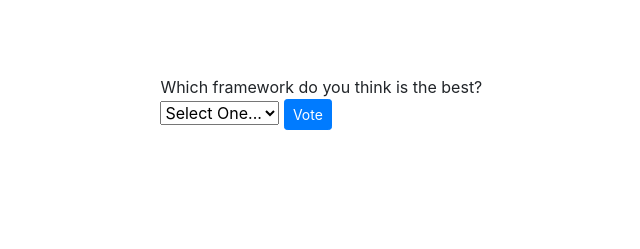
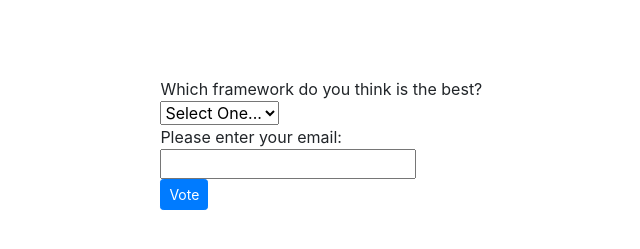
Before and after one commit to garylamountain/launchpadlab_challenge, a PHP site: page / in a window 1280 px wide. Shown: the part 270-519 px from the top of the page, without its empty margins (262-902 px from the left). Run offline with PHP 8.4, Linux system fonts and the light colour scheme; some libraries are stand-ins or nearby versions.

Commit message:
added input field for email

```diff
--- a/launchpadlab_challenge_frontend/index.css
+++ b/launchpadlab_challenge_frontend/index.css
@@ -1,5 +1,5 @@
 .dropdown {
     position: absolute;
-    bottom: 50%;
+    bottom: 40%;
     left: 33%;
 }
--- a/launchpadlab_challenge_frontend/index.html
+++ b/launchpadlab_challenge_frontend/index.html
@@ -66,7 +66,13 @@
           <option value="ember">Ember</option>
           <option value="vue">Vue</option>
         </select>
-        <button type="button" class="btn btn-sm btn-primary">Vote</button>
+        <div>
+          Please enter your email:
+        </div>
+        <div>
+          <input type="text"></input>
+        </div>
+        <button type="button" id="vote" class="btn btn-sm btn-primary">Vote</button>
       </div>
     </main>
     <script src="./src/index.js"></script>
--- a/launchpadlab_challenge_frontend/src/index.js
+++ b/launchpadlab_challenge_frontend/src/index.js
@@ -1,8 +1,8 @@
 function main(){
 
-    // fetchData();
-
-    () => setInterval(fetchData, 2000, "First parameter", "Second parameter");
+    startFetch();
+    let voteBtn = document.querySelector('#vote');
+    voteBtn.addEventListener()
 
 }
 
@@ -109,4 +109,9 @@ function fetchData(){
     .catch(error => console.error(error));
 }
 
+function startFetch(){
+    fetchData();
+    setInterval(fetchData, 100000);
+}
+
 main();
```
Also changed, not shown: README.md.
